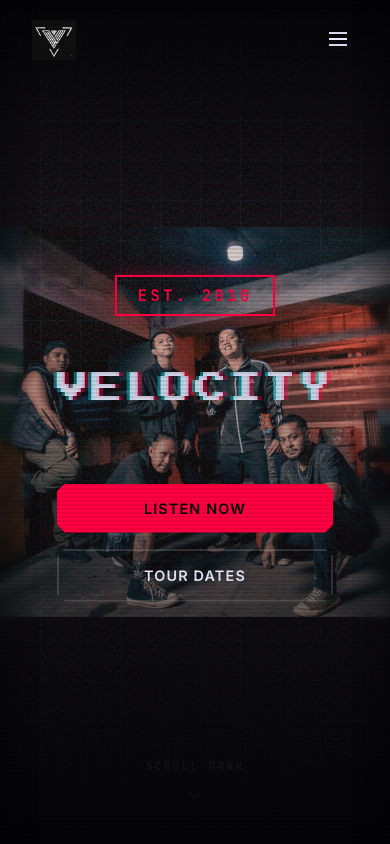
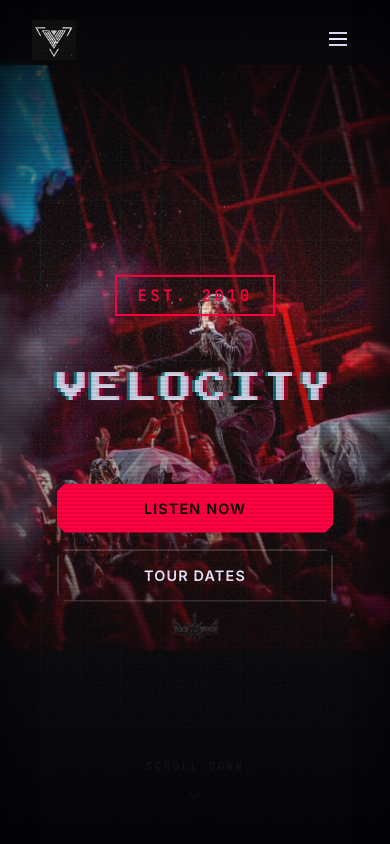
Before and after one commit to NwayPwint/v-band, a React (Vite) app in the folder frontend/: page / in a window 390 px wide. Shown: the top 844 px of the page. Built offline with nearby package versions, Linux system fonts and the light colour scheme; no server answers; the HTML template or start-up script is replaced by a standard one.

Commit message:
Update branding: change title to Velocity, use hero3.jpg, set favicon to logo, fix hero responsive height

```diff
--- a/frontend/index.html
+++ b/frontend/index.html
@@ -2,9 +2,9 @@
 <html lang="en">
   <head>
     <meta charset="UTF-8" />
-    <link rel="icon" type="image/svg+xml" href="/vite.svg" />
+    <link rel="icon" type="image/png" href="/images/band/logo.png" />
     <meta name="viewport" content="width=device-width, initial-scale=1.0" />
-    <title>Band Management</title>
+    <title>Velocity</title>
   </head>
   <body>
     <div id="root"></div>
--- a/frontend/src/index.css
+++ b/frontend/src/index.css
@@ -783,7 +783,7 @@ tr:hover td {
 
 .hero-section {
   position: relative;
-  height: 100vh;
+  height: 100dvh;
   min-height: 600px;
   display: flex;
   align-items: center;
@@ -1983,6 +1983,10 @@ tr:hover td {
     text-align: center;
   }
 
+  .hero-glitch-container img {
+    object-position: center 30%;
+  }
+
   .hero-content {
     padding: 0 2rem;
     display: flex;
@@ -2184,6 +2188,10 @@ tr:hover td {
 
   .hero-content {
     padding: 2rem 1rem 0;
+  }
+
+  .hero-glitch-container img {
+    object-position: center 25%;
   }
 
   .hero-title {
--- a/frontend/src/pages/public/Home.tsx
+++ b/frontend/src/pages/public/Home.tsx
@@ -149,16 +149,13 @@ export default function Home() {
         <div className="hero-bg">
           <div className="hero-glitch-container">
             <picture>
-              <source media="(max-width: 768px)" srcSet="/images/band/responsivehero.jpg" />
-              <img className="hero-glitch__base" src="/images/band/hero.png" alt="Velocity" />
+              <img className="hero-glitch__base" src="/images/band/hero3.jpg" alt="Velocity" />
             </picture>
             <picture>
-              <source media="(max-width: 768px)" srcSet="/images/band/responsivehero.jpg" />
-              <img ref={redRef} className="hero-glitch__red" src="/images/band/hero.png" alt="" aria-hidden="true" />
+              <img ref={redRef} className="hero-glitch__red" src="/images/band/hero3.jpg" alt="" aria-hidden="true" />
             </picture>
             <picture>
-              <source media="(max-width: 768px)" srcSet="/images/band/responsivehero.jpg" />
-              <img ref={blueRef} className="hero-glitch__blue" src="/images/band/hero.png" alt="" aria-hidden="true" />
+              <img ref={blueRef} className="hero-glitch__blue" src="/images/band/hero3.jpg" alt="" aria-hidden="true" />
             </picture>
             <div ref={noiseRef} className="hero-glitch__noise" />
           </div>
```
Also changed, not shown: frontend/public/images/band/hero3.jpg (added).
